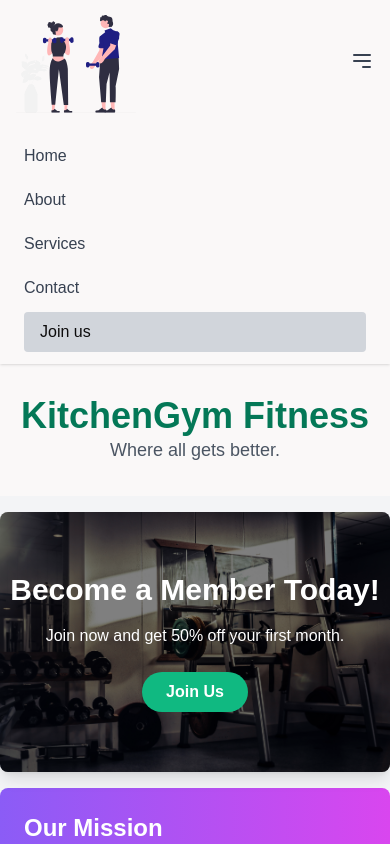
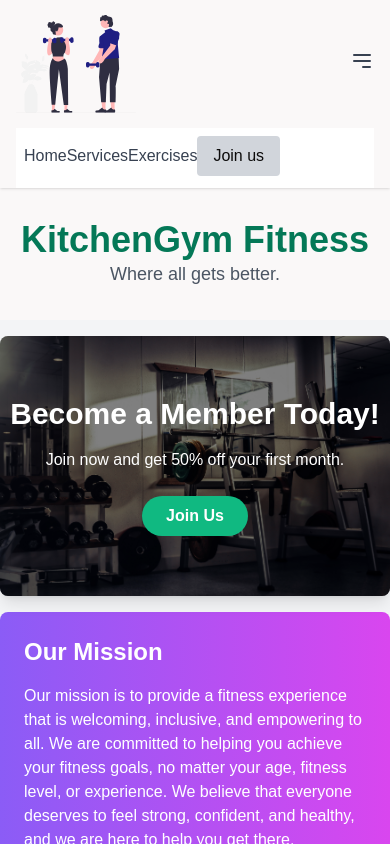
Before and after one commit to mwihoti/gymbuddy, a Next.js app: page / in a window 390 px wide. Both pictures are taken after a click on the button 362 px from the left and 60 px from the top of the page. Shown: the top 844 px of the page. Built offline with nearby package versions, Linux system fonts and the light colour scheme; no server answers.

Commit message:
mobile Navbar

```diff
--- a/src/components/NavBar.tsx
+++ b/src/components/NavBar.tsx
@@ -101,21 +101,27 @@ localStorage.removeItem('token');
 
         {/* Mobile Menu */}
         {isMobileMenuOpen && (
-          <div className='md:hidden'>
+          <div className='md:hidden bg-white'>
              <div className="px-2 pt-2 pb-3 space-y-1 sm:px-3">
-              <Link href="/home" legacyBehavior>
-                <a className="block text-gray-700 hover:text-blue-500 py-2">Home</a>
+             <Link href="/home" legacyBehavior>
+              <a className="text-gray-700 hover:text-blue-500">Home</a>
+            </Link>
+
+            <Link href="/trainers" legacyBehavior>
+              <a className="text-gray-700 hover:text-blue-500">Services</a>
+            </Link>
+            <Link href="/exercise" legacyBehavior>
+            <a className='text-gray-700 hover:text-blue-500'>Exercises</a></Link>
+            {!data?.user ? (
+              <Link href="/auth">
+                <button className="bg-gray-300 hover:bg-gray-500 py-2 px-4 rounded">Join us</button>
               </Link>
-              <Link href="/about" legacyBehavior>
-                <a className="block text-gray-700 hover:text-blue-500 py-2">About</a>
-              </Link>
-              <Link href="/services" legacyBehavior>
-                <a className="block text-gray-700 hover:text-blue-500 py-2">Services</a>
-              </Link>
-              <Link href="/contact" legacyBehavior>
-                <a className="block text-gray-700 hover:text-blue-500 py-2">Contact</a>
-              </Link>
-              <button className='bg-gray-300 hover:bg-gray-500 py-2 px-4 rounded w-full text-left'>Join us</button>
+            ) : (
+              <>
+                <span className="text-gray-700">Welcome, {data.user.name || data.user.email}</span>
+                <button onClick={handleLogout} className="bg-red-500 hover:bg-red-700 text-white py-2 px-4 rounded">Log Out</button>
+              </>
+            )}
             </div>
           </div>
 
```
